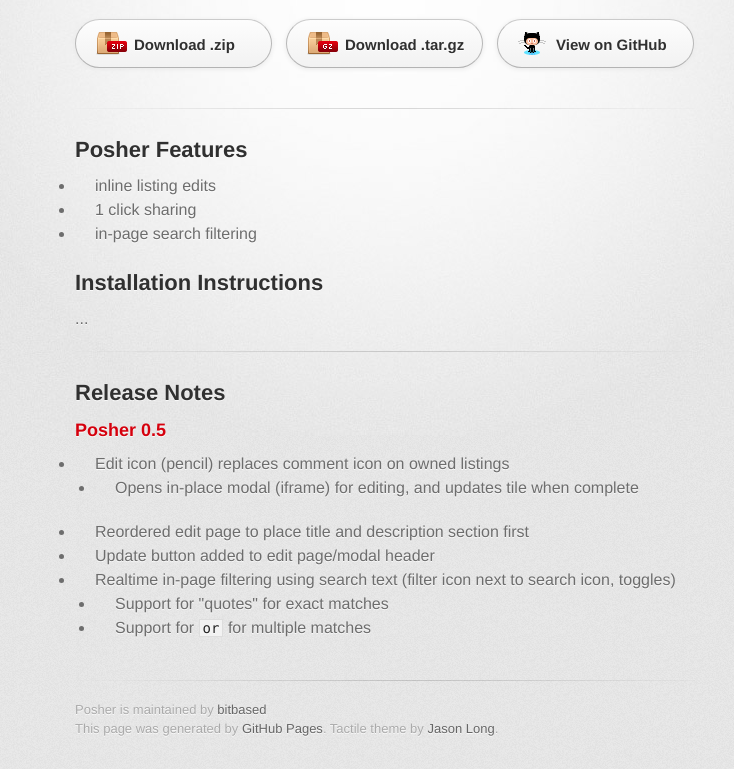
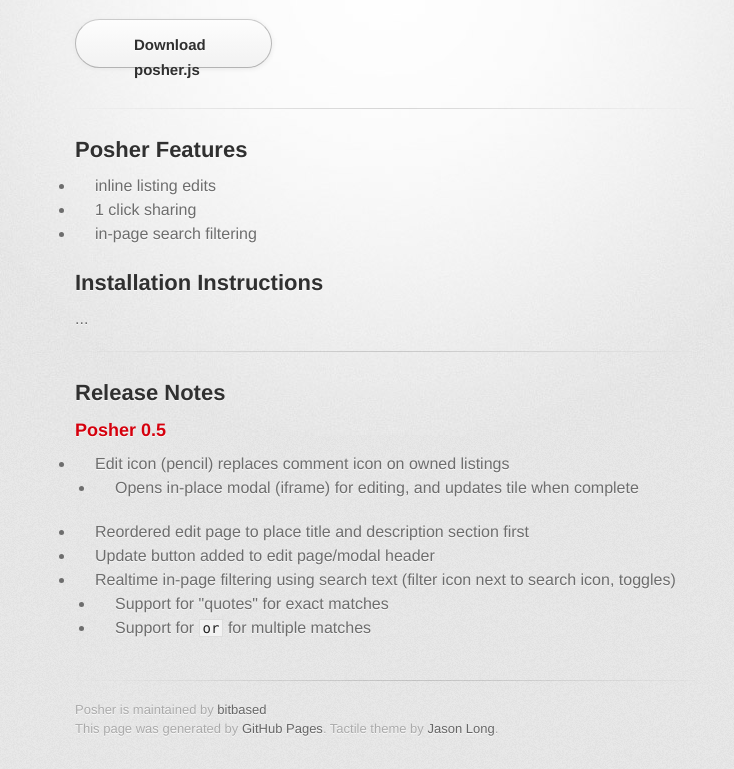
Before and after one commit to bitbased/posher, a plain HTML site: page index.html in a window 1280 px wide. Shown: the part 138-907 px from the top of the page, without its empty margins (255-989 px from the left). Drawn offline with Linux system fonts and the light colour scheme; a web font is replaced by a local one.

Commit message:
Update index.html

```diff
--- a/index.html
+++ b/index.html
@@ -23,9 +23,8 @@
         </header>
 
         <section id="downloads" class="clearfix">
-          <a href="https://github.com/bitbased/posher/zipball/master" id="download-zip" class="button"><span>Download .zip</span></a>
-          <a href="https://github.com/bitbased/posher/tarball/master" id="download-tar-gz" class="button"><span>Download .tar.gz</span></a>
-          <a href="https://github.com/bitbased/posher" id="view-on-github" class="button"><span>View on GitHub</span></a>
+          <a href="javascripts/posher.js" id="download-js" class="button"><span>Download posher.js</span></a>
+          <a href="https://github.com/bitbased/posher" id="view-on-github" class="button" style='display: none'><span>View on GitHub</span></a>
         </section>
 
         <hr>
```
